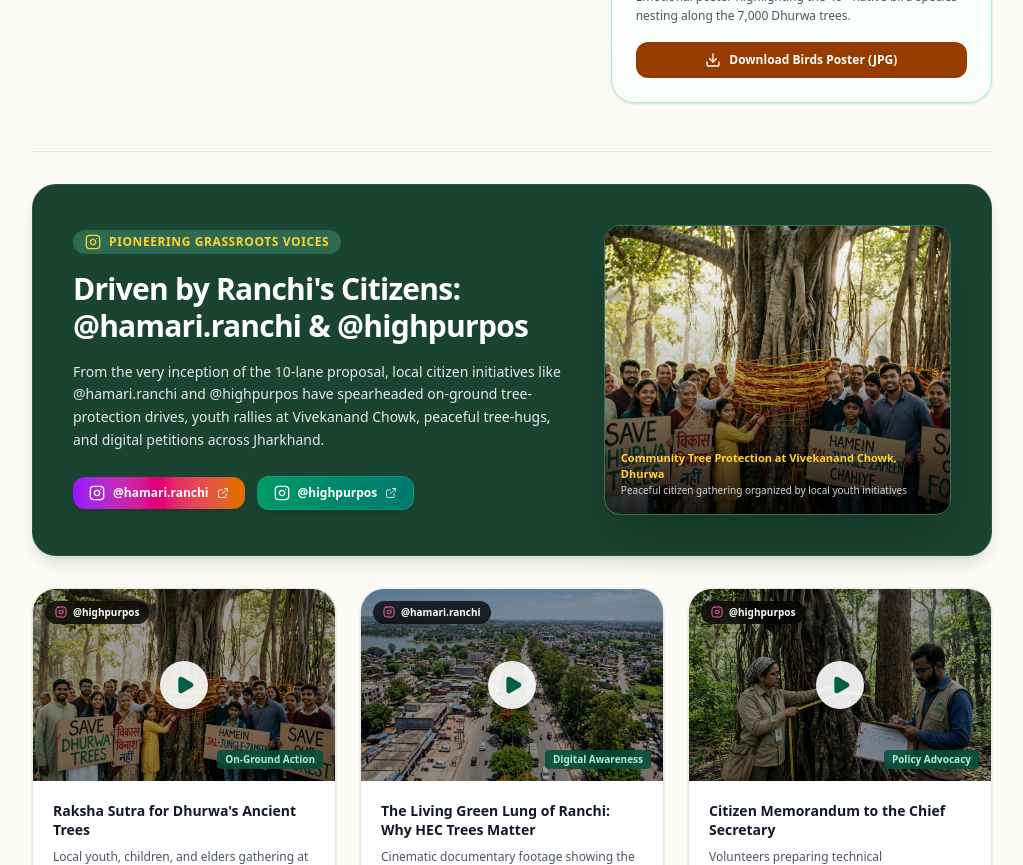
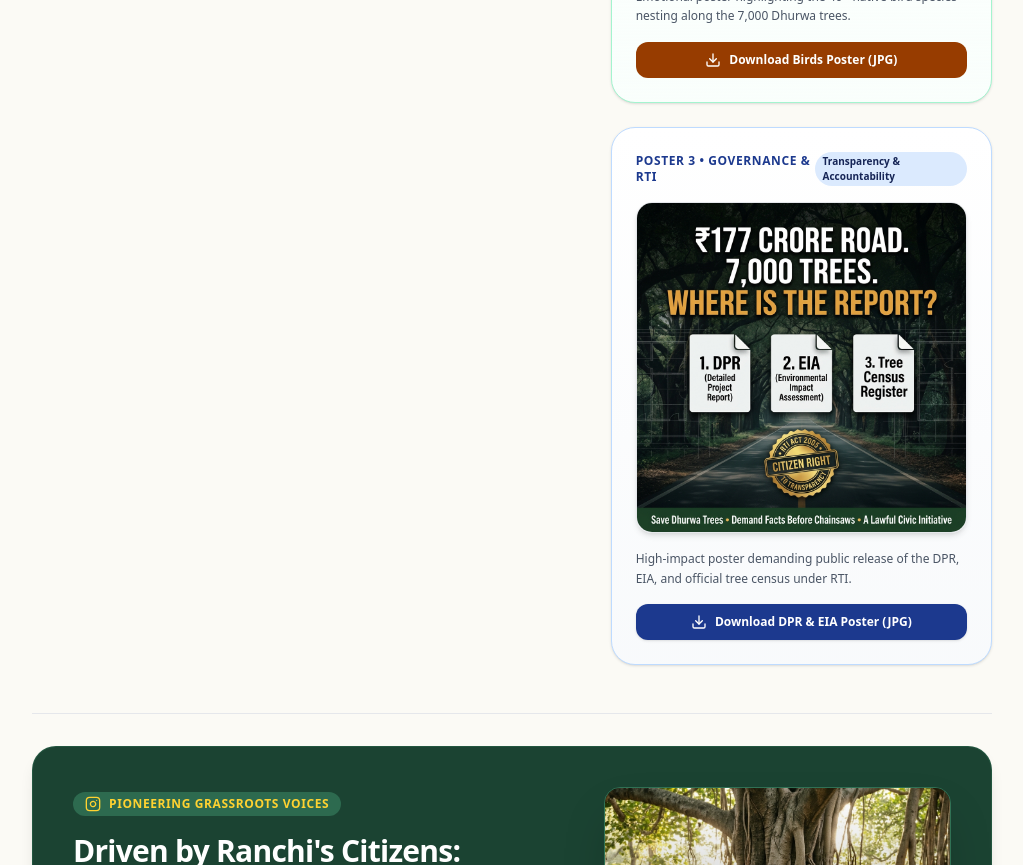
Before and after one commit to GauravSinhaa/save-dhurwa-trees, a Next.js app: page /get-involved in a window 1280 px wide. Shown: the part 1800-2665 px from the top of the page, without its empty margins (128-1151 px from the left). Built offline with nearby package versions, Linux system fonts and the light colour scheme.

Commit message:
Add DPR & EIA Transparency Poster (Poster 3) with direct download button

```diff
--- a/src/app/get-involved/page.tsx
+++ b/src/app/get-involved/page.tsx
@@ -482,6 +482,36 @@ https://savedhurwatrees.org`;
                 <span>Download Birds Poster (JPG)</span>
               </a>
             </div>
+
+            {/* Poster 3: Governance & RTI (DPR & EIA Transparency) */}
+            <div className="bg-white rounded-3xl border border-blue-200 p-6 shadow-sm space-y-4 bg-gradient-to-b from-white to-slate-50">
+              <div className="flex items-center justify-between">
+                <span className="text-xs uppercase font-bold text-blue-900 tracking-wider">
+                  Poster 3 • Governance &amp; RTI
+                </span>
+                <span className="text-[10px] bg-blue-100 text-blue-950 font-bold px-2 py-0.5 rounded-full">
+                  Transparency &amp; Accountability
+                </span>
+              </div>
+              <div className="rounded-2xl overflow-hidden border border-gray-200 shadow-md">
+                <img
+                  src="/images/dpr_transparency_poster.jpg"
+                  alt="Where is the DPR and EIA Report - Save Dhurwa Trees"
+                  className="w-full h-auto object-cover"
+                />
+              </div>
+              <p className="text-xs text-gray-600 leading-relaxed">
+                High-impact poster demanding public release of the DPR, EIA, and official tree census under RTI.
+              </p>
+              <a
+                href="/images/dpr_transparency_poster.jpg"
+                download="Save_Dhurwa_Trees_DPR_EIA_Transparency_Poster.jpg"
+                className="w-full py-2.5 px-4 rounded-xl bg-blue-900 hover:bg-blue-950 text-white text-xs font-bold transition-colors flex items-center justify-center gap-2 shadow-sm"
+              >
+                <Download className="w-4 h-4" />
+                <span>Download DPR &amp; EIA Poster (JPG)</span>
+              </a>
+            </div>
           </div>
         </div>
       </div>
```
Also changed, not shown: public/images/dpr_transparency_poster.jpg (added).
